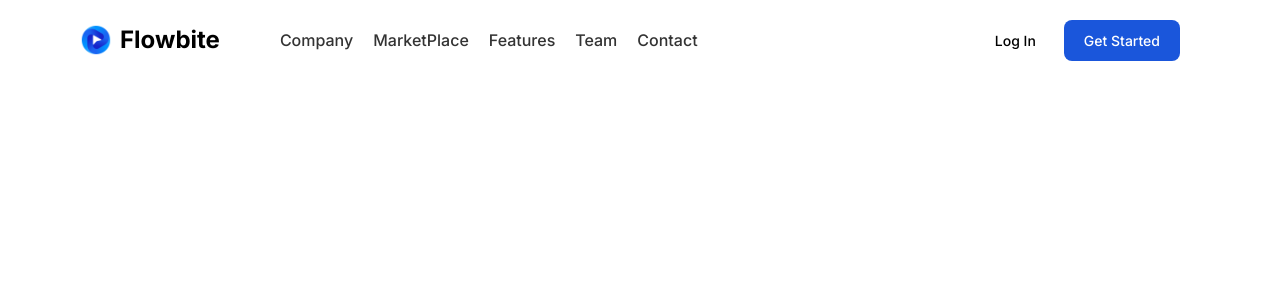
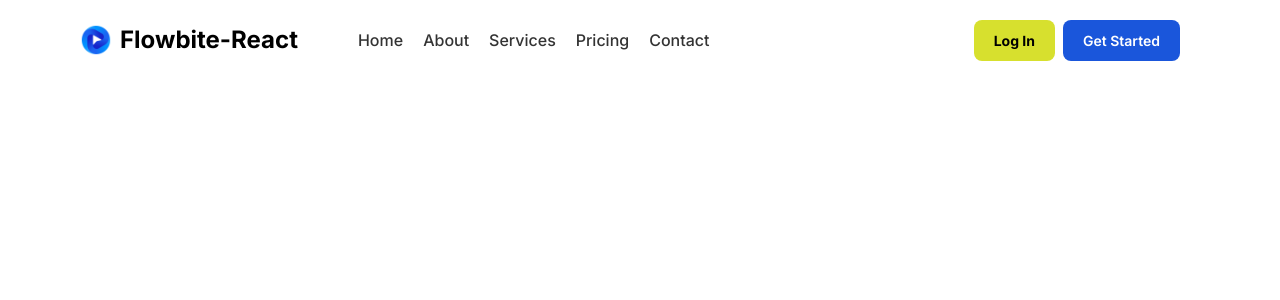
Before and after one commit to Kirttinath/flowbite-react, a Next.js app: page / in a window 1280 px wide. Shown: the top 300 px of the page. Built offline with nearby package versions, Linux system fonts and the light colour scheme.

Commit message:
some changes

```diff
--- a/Components/Navbar.tsx
+++ b/Components/Navbar.tsx
@@ -10,13 +10,13 @@ const Navbar = () => {
       <Navleft>
         <Logo>
           <Imagecomponent src={logo} alt="flowbite logo error" />
-          <Title href="#">Flowbite</Title>
+          <Title href="#">Flowbite-React</Title>
         </Logo>
         <Links>
-          <NavLink href="#">Company</NavLink>
-          <NavLink href="#">MarketPlace</NavLink>
-          <NavLink href="#">Features</NavLink>
-          <NavLink href="#">Team</NavLink>
+          <NavLink href="#">Home</NavLink>
+          <NavLink href="#">About</NavLink>
+          <NavLink href="#">Services</NavLink>
+          <NavLink href="#">Pricing</NavLink>
           <NavLink href="#">Contact</NavLink>
         </Links>
       </Navleft>
@@ -58,7 +58,7 @@ const Title = styled(Link)`
   font-size: 1.5em;
 `;
 const Links = styled.div`
-  display: flex;
+  display: space-between;
   justify-content: center;
   align-items: center;
   @media screen and(min-width:280px) and (max-width: 1000px) {
@@ -86,13 +86,13 @@ const NavRight = styled.div`
 `;
 const Button1 = styled.button`
   border-radius: var(--rounded-lg, 8px);
-  background: var(--primary-700, white);
-  color: var(--white, black);
+  background: var(--primary-700, #d7e02e);
+  color: var(--white, #000000);
 
   font-size: 14px;
   padding: var(--25, 10px) var(--5, 20px);
   font-style: normal;
-  font-weight: 500;
+  font-weight: 700;
   line-height: 150%;
 `;
 const Button2 = styled.button`
@@ -103,7 +103,7 @@ const Button2 = styled.button`
   font-size: 14px;
   padding: var(--25, 10px) var(--5, 20px);
   font-style: normal;
-  font-weight: 500;
+  font-weight: 600;
   line-height: 150%;
 `;
 export default Navbar;
```
Also changed, not shown: app/page.tsx (+31 -0 lines).
